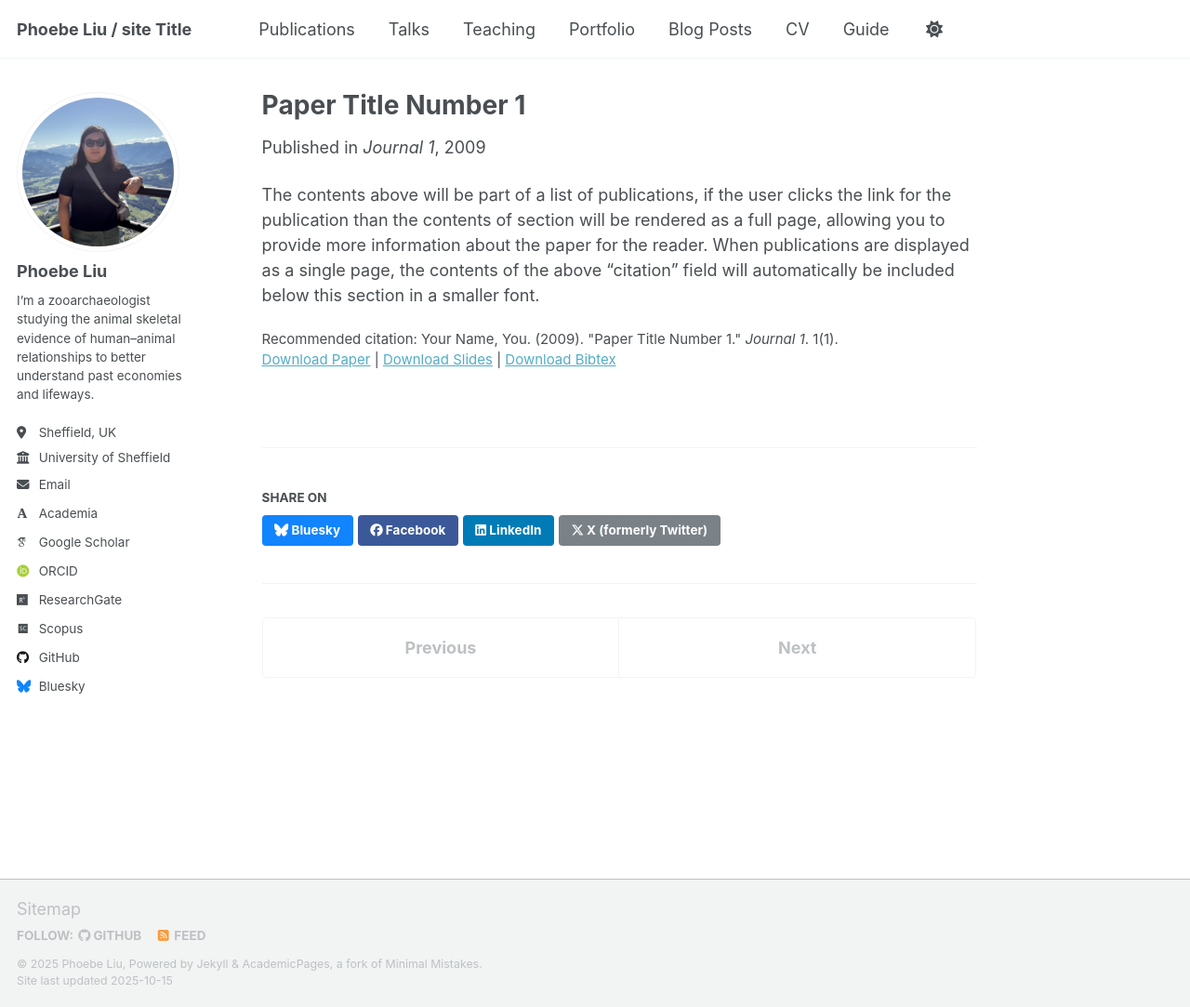
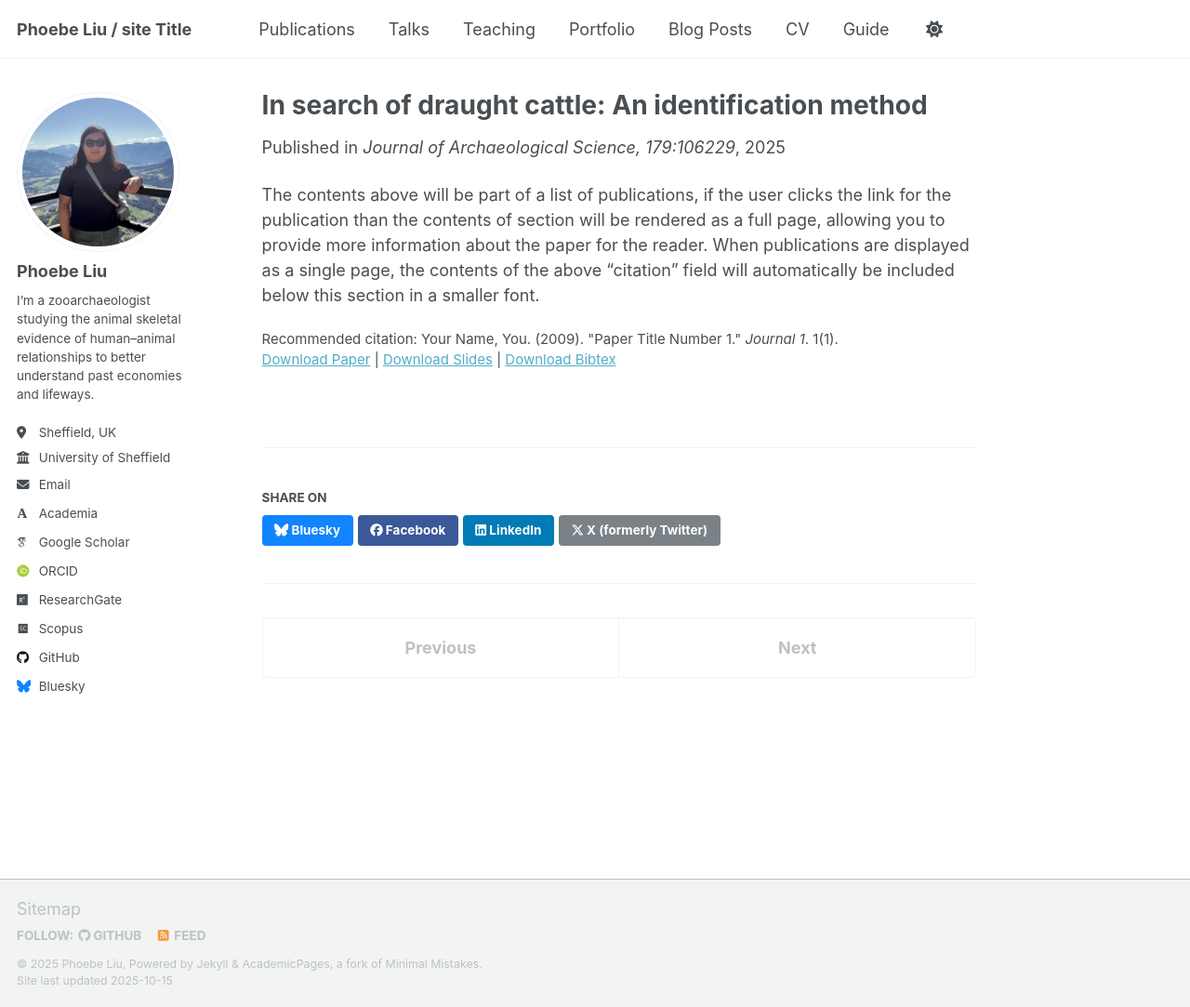
Before and after one commit to Phoebe-WCLiu/phoebe-wcliu.github.io, a Jekyll site: the page built from _publications/2009-10-01-paper-title-number-1.md, in a window 1280 px wide and 1083 px high. Shown: the whole window at 93% size. Built offline with Jekyll 4.4.1, drawn with Linux system fonts in a browser that asks for light colours; some web fonts are replaced; a script that is not in the unit is left out.

Commit message:
Update 2009-10-01-paper-title-number-1.md

```diff
--- a/_publications/2009-10-01-paper-title-number-1.md
+++ b/_publications/2009-10-01-paper-title-number-1.md
@@ -1,11 +1,11 @@
 ---
-title: "Paper Title Number 1"
+title: "In search of draught cattle: An identification method"
 collection: publications
 category: manuscripts
 permalink: /publication/2009-10-01-paper-title-number-1
 excerpt: 'This paper is about the number 1. The number 2 is left for future work.'
-date: 2009-10-01
-venue: 'Journal 1'
+date: 2025-07-01
+venue: 'Journal of Archaeological Science, 179:106229'
 slidesurl: 'http://academicpages.github.io/files/slides1.pdf'
 paperurl: 'http://academicpages.github.io/files/paper1.pdf'
 bibtexurl: 'http://academicpages.github.io/files/bibtex1.bib'
```
